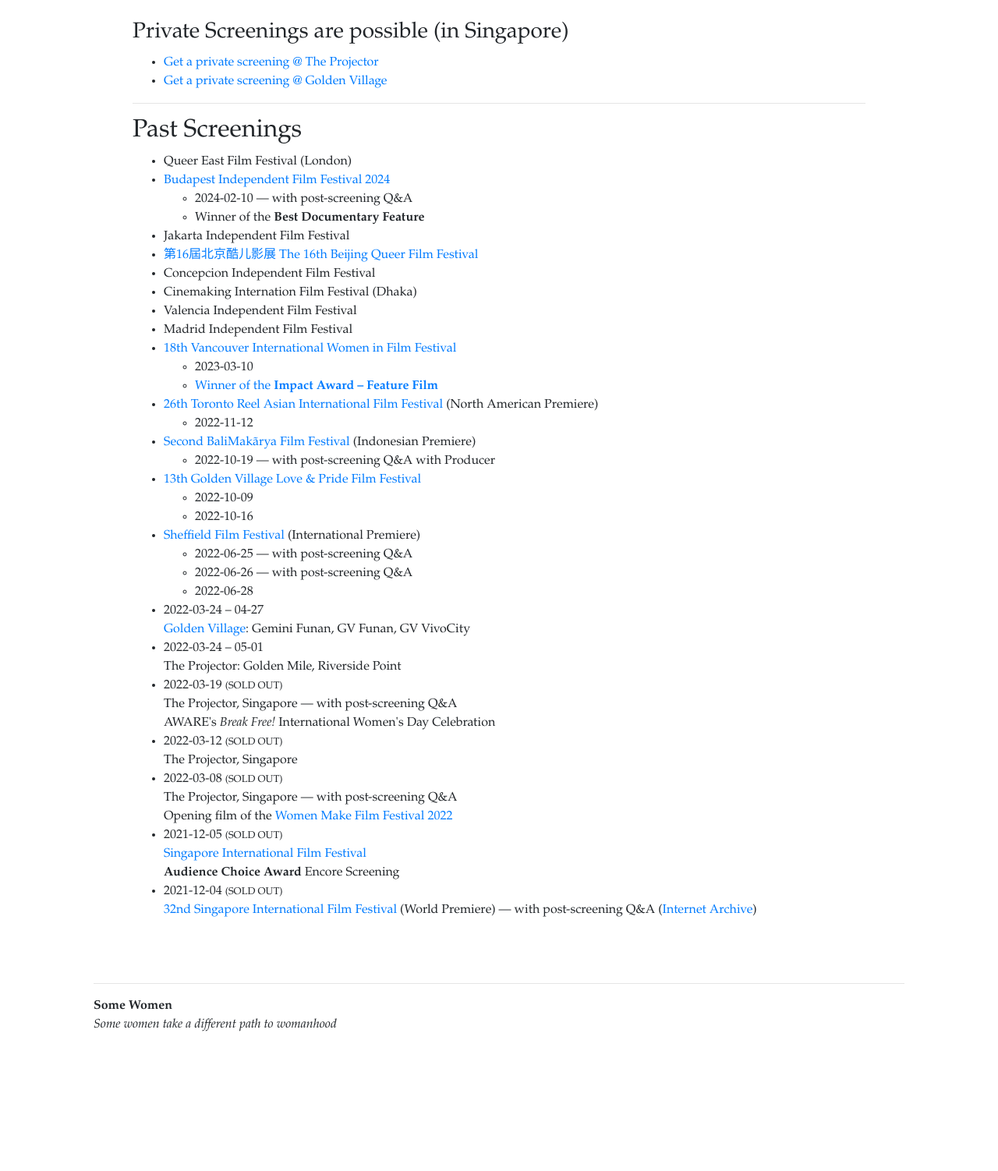
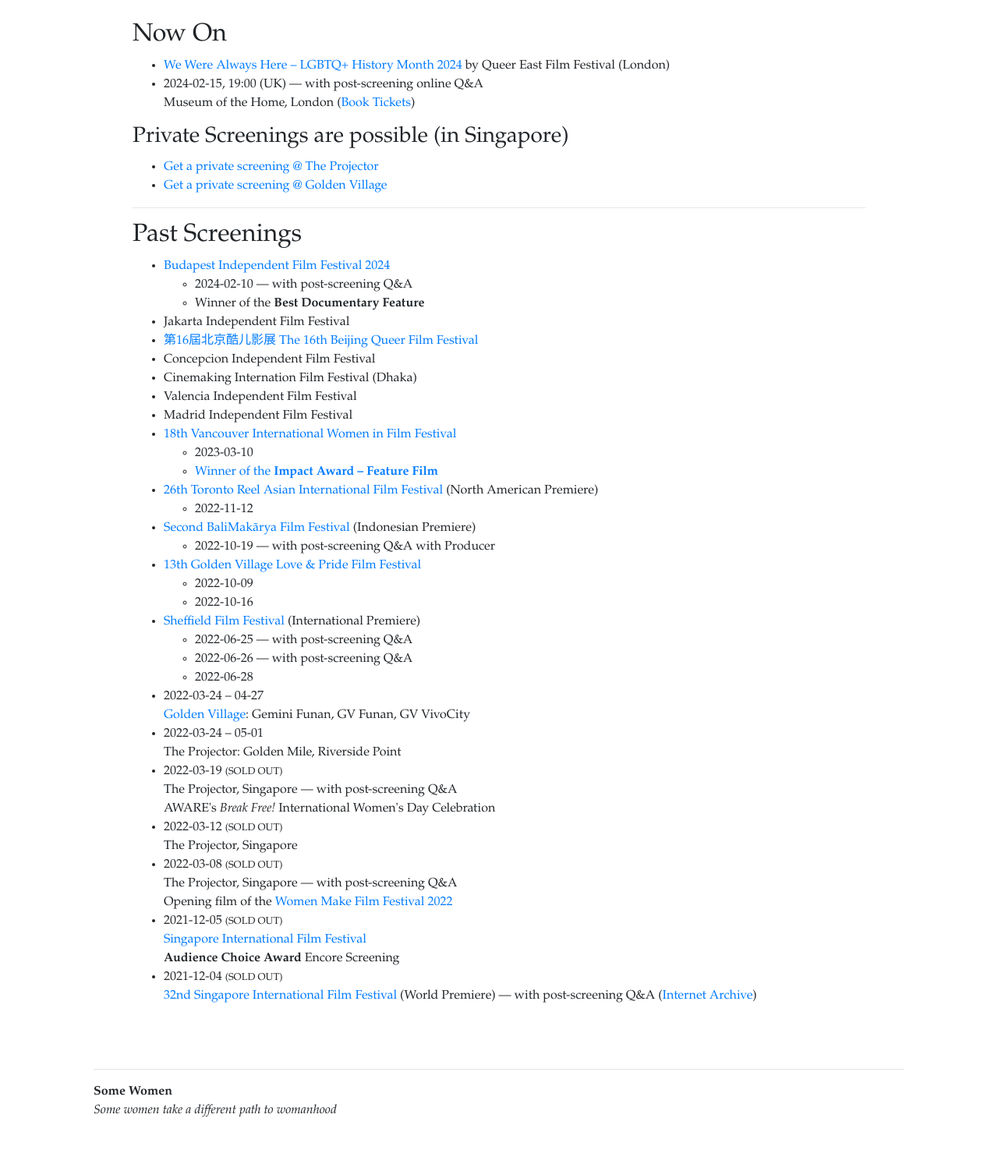
Before and after one commit to somewomen/somewomen.github.io, a Flask app: page /watch.html in a window 1280 px wide. Shown: the part 74-1576 px from the top of the page at 78% size. Before the commit the page ends 1397 px from the top, so only its background shows below. Run offline with Flask 3, Linux system fonts and the light colour scheme; some libraries are stand-ins or nearby versions.

Commit message:
added details of Queer East Screening

```diff
--- a/web/templates/watch.html
+++ b/web/templates/watch.html
@@ -6,10 +6,15 @@
 
   {% block content %}
   <div class="container">
-    <!-- <h2>Now On</h2> -->
+    <h2>Now On</h2>
 
-    <!-- <ul> -->
-    <!--   </ul> -->
+    <ul>
+	<li> <a href='https://queereast.org.uk/event/we-were-always-here-lgbtq-history-month-2024/'>We Were Always Here – LGBTQ+ History Month 2024</a> by Queer East Film Festival (London)
+	<li> 2024-02-15, 19:00 (UK) —  with post-screening online Q&amp;A
+	  <br> Museum of the Home, London
+(<a href='https://www.museumofthehome.org.uk/whats-on/events/some-women-by-quen-wong-we-were-always-here-documentary-screenings/'>Book Tickets</a>)
+
+        </ul>
 
       <h3>Private Screenings are possible (in Singapore)</h3>
       <ul>
@@ -20,8 +25,6 @@
       <hr>
       <h2>Past Screenings</h2>
       <ul>
-	<li> Queer East Film Festival (London)
-
 	<li><a href='https://budapestindiefest.com/'>Budapest Independent Film Festival 2024</a>
 <ul>
 	  <li>2024-02-10  —  with post-screening Q&amp;A
```
Also changed, not shown: docs/index.html (+4 -4 lines), docs/watch.html (+8 -5 lines).
